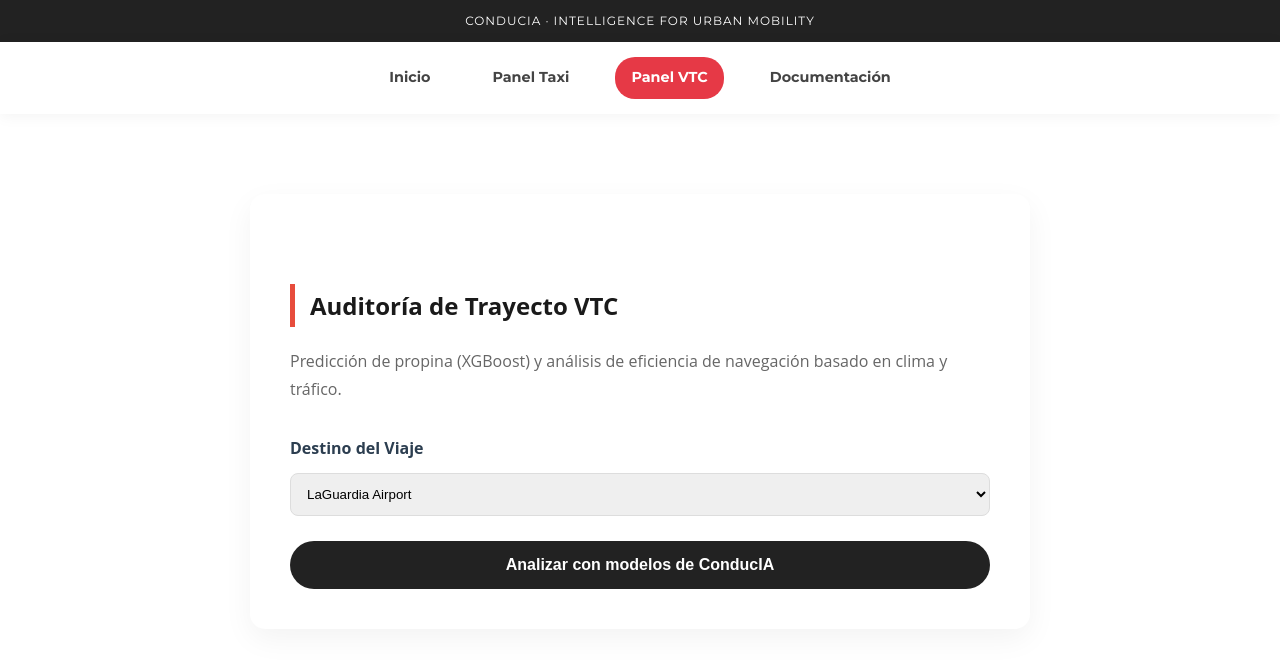
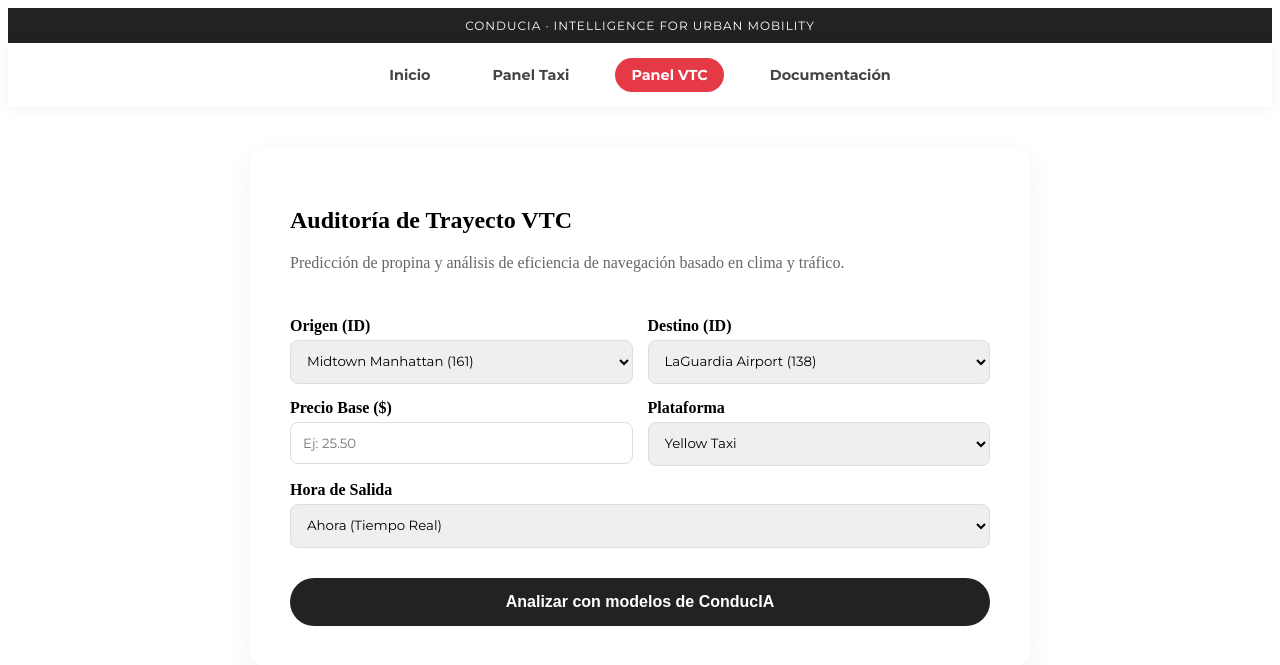
Before and after one commit to carmengranadosv/PD2-conducIA, a FastAPI app: page /vtc in a window 1280 px wide. Shown: the top 665 px of the page. Run offline with FastAPI, Linux system fonts and the light colour scheme; parts of the project's set-up code (start-up, migrations or seed data) failed here and were passed over.

Commit message:
Actualización del apartado VTC de la página web para que funcione con el main.py del despliegue

```diff
--- a/despliegue/templates/vtc.html
+++ b/despliegue/templates/vtc.html
@@ -4,46 +4,92 @@
     <meta charset="UTF-8">
     <title>ConducIA - Panel VTC</title>
     <link href="https://fonts.googleapis.com/css2?family=Montserrat:wght@400;700&display=swap" rel="stylesheet">
-    <link rel="stylesheet" href="style.css">
+    <link rel="stylesheet" href="{{ url_for('static', path='/style.css') }}">
     <style>
         .top-bar { background: #222; color: white; padding: 10px 0; text-align: center; font-family: 'Montserrat', sans-serif; font-size: 0.75rem; letter-spacing: 1px; text-transform: uppercase; }
         .main-nav { background: rgba(255, 255, 255, 0.95); backdrop-filter: blur(10px); padding: 15px 0; position: sticky; top: 0; z-index: 1000; box-shadow: 0 2px 15px rgba(0,0,0,0.05); display: flex; justify-content: center; align-items: center; gap: 30px; }
         .main-nav a { text-decoration: none; color: #444; font-family: 'Montserrat', sans-serif; font-weight: 600; font-size: 0.9rem; transition: all 0.3s ease; padding: 8px 16px; border-radius: 20px; }
         .main-nav a.active { background: #e63946; color: white; }
         .panel-box { background: white; padding: 40px; border-radius: 15px; box-shadow: 0 10px 30px rgba(0,0,0,0.05); max-width: 700px; margin: 40px auto; }
-        .btn-analizar { background: #222; color: white; border: none; padding: 15px 30px; border-radius: 30px; font-weight: bold; cursor: pointer; width: 100%; font-size: 1rem; }
-        .decision-vtc { font-size: 1.5rem; font-weight: 700; color: #2b9348; margin-top: 20px; text-transform: uppercase; border: 2px solid #2b9348; padding: 15px; display: inline-block; width: 100%; box-sizing: border-box; }
+        .btn-analizar { background: #222; color: white; border: none; padding: 15px 30px; border-radius: 30px; font-weight: bold; cursor: pointer; width: 100%; font-size: 1rem; transition: 0.3s; }
+        .btn-analizar:hover { background: #e63946; }
+        .decision-vtc { font-size: 1.5rem; font-weight: 700; margin-top: 20px; text-transform: uppercase; border: 2px solid; padding: 15px; display: inline-block; width: 100%; box-sizing: border-box; }
+        .input-field { width: 100%; padding: 12px; border: 1px solid #ddd; border-radius: 8px; margin-top: 5px; font-family: 'Montserrat', sans-serif; box-sizing: border-box; }
+        label { display: block; font-weight: bold; margin-top: 15px; }
     </style>
 </head>
 <body>
     <header class="top-bar"><span>ConducIA · Intelligence for Urban Mobility</span></header>
     <nav class="main-nav">
-        <a href="index.html">Inicio</a>
-        <a href="taxi.html">Panel Taxi</a>
-        <a href="vtc.html" class="active">Panel VTC</a>
-        <a href="documentacion.html">Documentación</a>
+        <a href="/">Inicio</a>
+        <a href="/taxi">Panel Taxi</a>
+        <a href="/vtc" class="active">Panel VTC</a>
+        <a href="/documentacion">Documentación</a>
     </nav>
     <div class="main-wrapper">
         <div class="panel-box">
             <h2>Auditoría de Trayecto VTC</h2>
-            <p style="color: #666; margin-bottom: 30px;">Predicción de propina (XGBoost) y análisis de eficiencia de navegación basado en clima y tráfico.</p>
-            <div style="margin-bottom:25px;">
-                <label style="display:block; font-weight:bold; margin-bottom:10px;">Destino del Viaje</label>
-                <select style="width: 100%; padding: 12px; border: 1px solid #ddd; border-radius: 8px;">
-                    <option>LaGuardia Airport</option>
-                    <option>Brooklyn Heights</option>
-                    <option>Times Square</option>
+            <p style="color: #666; margin-bottom: 30px;">Predicción de propina y análisis de eficiencia de navegación basado en clima y tráfico.</p>
+            <form action="/vtc" method="post">
+                <div style="display: flex; gap: 15px;">
+                    <div style="flex: 1;">
+                        <label>Origen (ID)</label>
+                        <select name="origen_id" class="input-field">
+                            <option value="161">Midtown Manhattan (161)</option>
+                            <option value="132">JFK Airport (132)</option>
+                            <option value="138">LaGuardia Airport (138)</option>
+                        </select>
+                    </div>
+                    <div style="flex: 1;">
+                        <label>Destino (ID)</label>
+                        <select name="destino_id" class="input-field">
+                            <option value="138">LaGuardia Airport (138)</option>
+                            <option value="231">Brooklyn Heights (231)</option>
+                            <option value="170">Murray Hill (170)</option>
+                        </select>
+                    </div>
+                </div>
+
+                <div style="display: flex; gap: 15px;">
+                    <div style="flex: 1;">
+                        <label>Precio Base ($)</label>
+                        <input type="number" step="0.01" name="precio_base" class="input-field" required placeholder="Ej: 25.50">
+                    </div>
+                    <div style="flex: 1;">
+                        <label>Plataforma</label>
+                        <select name="tipo_vehiculo" class="input-field">
+                            <option value="1">Yellow Taxi</option>
+                            <option value="2">VTC (Uber/Lyft)</option>
+                        </select>
+                    </div>
+                </div>
+
+                <label>Hora de Salida</label>
+                <select name="planificacion_hora" class="input-field">
+                    <option value="actual">Ahora (Tiempo Real)</option>
+                    {% for h in range(24) %}
+                    <option value="{{ h }}">{{ h }}:00</option>
+                    {% endfor %}
                 </select>
+
+                <div style="margin-top: 30px;">
+                    <button type="submit" class="btn-analizar">Analizar con modelos de ConducIA</button>
+                </div>
+            </form>
+
+            {% if resultado %}
+            <div id="resVTC" style="margin-top:30px; padding:25px; background:#fdfdfd; border-radius:10px; border: 1px solid #eee; text-align: center;">
+                <p><strong>Propina Estimada (P5):</strong> ${{ resultado.propina }}</p>
+                <p><strong>Velocidad Predicha (P4):</strong> {{ resultado.velocidad }} mph</p>
+                <p><strong>Retorno/Encadenado:</strong> {{ resultado.encadenado }}</p>
+                <p style="color: #666; font-size: 0.85rem; margin-top: 10px;">{{ resultado.detalles }}</p>
+
+                <div class="decision-vtc {% if resultado.decision == 'ACEPTAR' %}decision-aceptar{% else %}decision-rechazar{% endif %}">
+                    DECISIÓN: {{ resultado.decision }}
+                </div>
             </div>
-            <button class="btn-analizar" onclick="analizarVTC()">Analizar con modelos de ConducIA</button>
-            <div id="resVTC" style="display:none; margin-top:30px; padding:25px; background:#fdfdfd; border-radius:10px; border: 1px solid #eee; text-align: center;">
-                <p><strong>Propina Estimada (XGBoost):</strong> +$5.12</p>
-                <p><strong>Navegación (Apartado 4):</strong> Tráfico Medio (Velocidad estable)</p>
-                <p><strong>Probabilidad Rentabilidad:</strong> 92% (Éxito detectado)</p>
-                <div class="decision-vtc">DECISIÓN: Aceptar viaje.</div>
-            </div>
+            {% endif %}
         </div>
     </div>
-    <script>function analizarVTC(){document.getElementById('resVTC').style.display='block';}</script>
 </body>
 </html>
```
